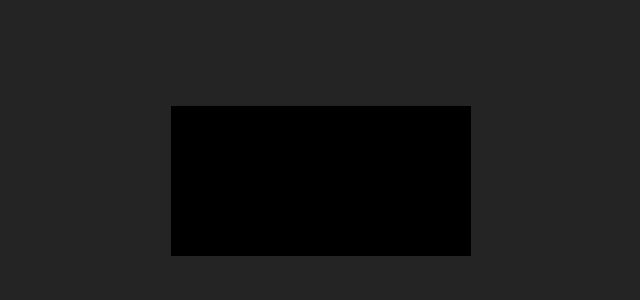
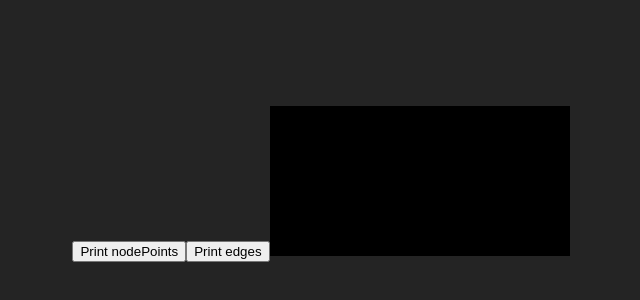
Before and after one commit to adiletbaimyrza/dijkstra-prim-visualization, a React (Vite) app in the folder dijkstra-prim-visualization/: page / in a window 1280 px wide. Shown: the part 216-516 px from the top of the page, without its empty margins (319-959 px from the left). Built offline with nearby package versions, Linux system fonts and the light colour scheme.

Commit message:
Add Navbar component to App.jsx

```diff
--- a/dijkstra-prim-visualization/src/App.jsx
+++ b/dijkstra-prim-visualization/src/App.jsx
@@ -1,10 +1,12 @@
 import "./App.css";
 import Canvas from "./components/Canvas/Canvas";
+import Navbar from "./components/Navbar/Navbar";
 import { GraphParamsProvider } from "./GraphParamsContext";
 
 function App() {
   return (
     <GraphParamsProvider>
+      <Navbar />
       <Canvas />
     </GraphParamsProvider>
   );
```
